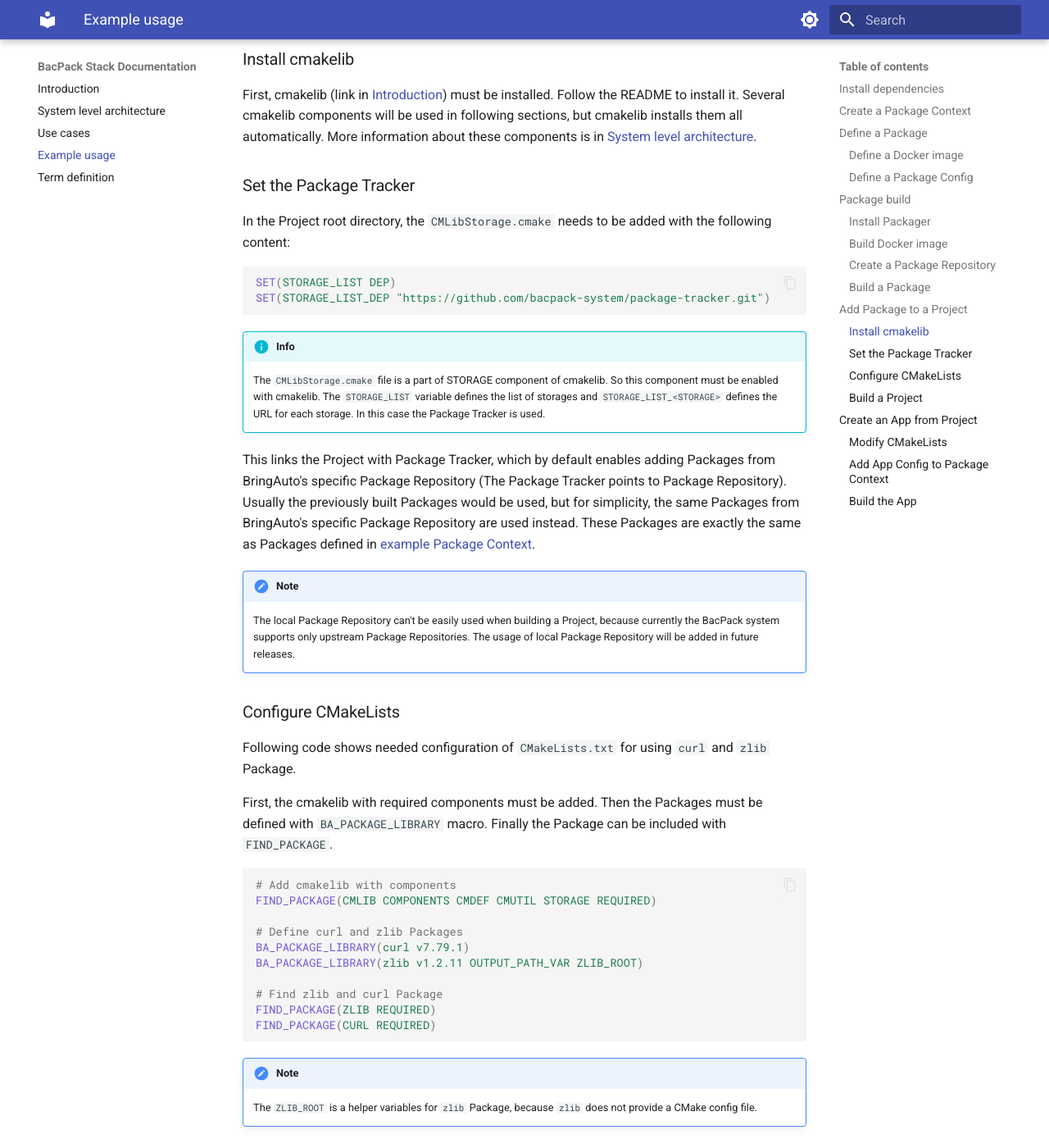
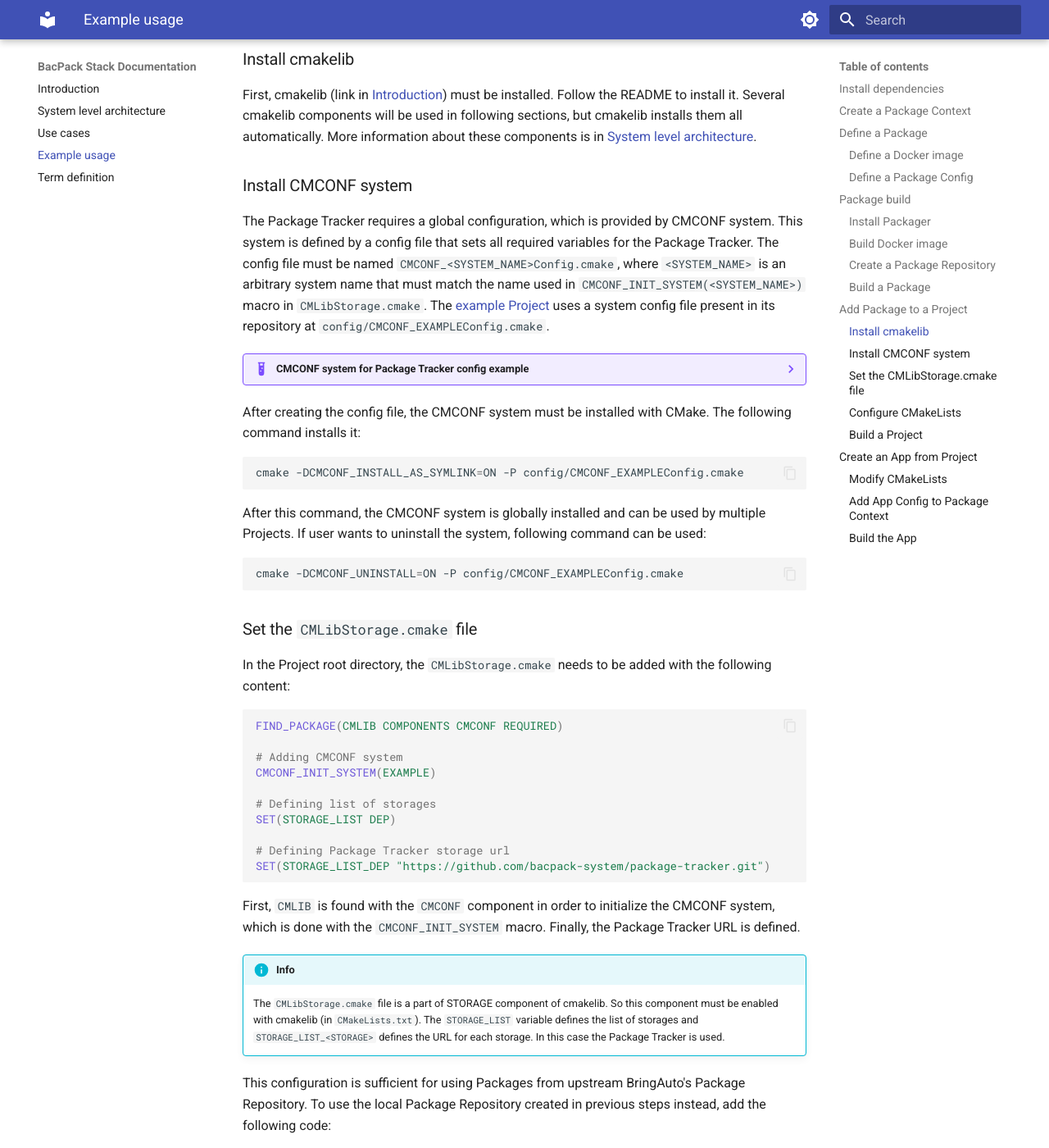
Before and after one commit to bacpack-system/bacpack-system.github.io, an MkDocs documentation site: the page built from docs/example_usage.md, in a window 1280 px wide and 1400 px high, scrolled down 4608 px. Shown: the whole window at 82% size. Built offline with MkDocs 1.6.1 and Material for MkDocs 9.7.7, drawn with Linux system fonts in a browser that asks for light colours; some of the changed text lies outside the part shown.

Commit message:
Add CMCONF system to components

````diff
--- a/docs/example_usage.md
+++ b/docs/example_usage.md
@@ -347,33 +347,114 @@ install it. Several cmakelib components will be used in following sections, but
 them all automatically. More information about these components is in
 [System level architecture](./architecture.md/#cmakelib).
 
-### Set the Package Tracker
+### Install CMCONF system
+
+The Package Tracker requires a global configuration, which is provided by CMCONF system. This
+system is defined by a config file that sets all required variables for the Package Tracker. The
+config file must be named `CMCONF_<SYSTEM_NAME>Config.cmake`, where `<SYSTEM_NAME>` is an arbitrary
+system name that must match the name used in `CMCONF_INIT_SYSTEM(<SYSTEM_NAME>)` macro in
+`CMLibStorage.cmake`. The [example Project](https://github.com/bacpack-system/example-project) uses
+a system config file present in its repository at `config/CMCONF_EXAMPLEConfig.cmake`.
+
+??? example "CMCONF system for Package Tracker config example"
+    The following config defines a CMCONF system for Package Tracker. The system name is `EXAMPLE`.
+    It sets all required variables for the Package Tracker.
+
+    First, `CMLIB` is found with the `CMCONF` component. Then the system is initialized with the
+    `CMCONF_INIT_SYSTEM` macro. Finally, the variables are set with the `CMCONF_SET` macro. The
+    variables are described in the
+    [Package Tracker documentation](https://github.com/bacpack-system/package-tracker/blob/master/doc/GlobalConfiguration.md).
+
+    With this configuration, Package Tracker will download Packages from upstream BringAuto's
+    Package Repository by default. In this example, this behavior will be overridden later on to
+    use the local Package Repository created in previous steps.
+
+    ```cmake
+    #
+    # Example configuration for CMCONF system.
+    #
+
+    FIND_PACKAGE(CMLIB REQUIRED COMPONENTS CMCONF)
+
+    CMCONF_INIT_SYSTEM(EXAMPLE)
+
+    # Setting using upstream Package Repository by default for this system. This can be overridden by
+    # App in CMakeLists.txt.
+    CMCONF_SET(BA_PACKAGE_LOCAL_USE OFF)
+    CMCONF_SET(BA_PACKAGE_LOCAL_PATH "")
+
+    # The http authorization header is usually used for accessing private Package Repositories. This
+    # example does not need it, but the variable must be set.
+    CMCONF_SET(BA_PACKAGE_HTTP_AUTHORIZATION_HEADER "")
+
+    # Setting BringAuto's Package Repository URI Template
+    CMCONF_SET(BA_PACKAGE_URI_REVISION master)
+    CMCONF_SET(BA_PACKAGE_URI_TEMPLATE_REMOTE "https://gitea.bringauto.com/fleet-protocol/package-repository/media/<REVISION>/package/<GIT_PATH>/<PACKAGE_GROUP_NAME>/<ARCHIVE_NAME>")
+    ```
+
+After creating the config file, the CMCONF system must be installed with CMake. The following
+command installs it:
+
+```bash
+cmake -DCMCONF_INSTALL_AS_SYMLINK=ON -P config/CMCONF_EXAMPLEConfig.cmake
+```
+
+After this command, the CMCONF system is globally installed and can be used by multiple Projects.
+If user wants to uninstall the system, following command can be used:
+
+```bash
+cmake -DCMCONF_UNINSTALL=ON -P config/CMCONF_EXAMPLEConfig.cmake
+```
+
+### Set the `CMLibStorage.cmake` file
 
 In the Project root directory, the `CMLibStorage.cmake` needs to be added with the following content:
 
 ```cmake
+FIND_PACKAGE(CMLIB COMPONENTS CMCONF REQUIRED)
+
+# Adding CMCONF system
+CMCONF_INIT_SYSTEM(EXAMPLE)
+
+# Defining list of storages
 SET(STORAGE_LIST DEP)
+
+# Defining Package Tracker storage url
 SET(STORAGE_LIST_DEP "https://github.com/bacpack-system/package-tracker.git")
 ```
+
+First, `CMLIB` is found with the `CMCONF` component in order to initialize the CMCONF system,
+which is done with the `CMCONF_INIT_SYSTEM` macro. Finally, the Package Tracker URL is defined.
 
 !!! info
 
     The `CMLibStorage.cmake` file is a part of STORAGE component of cmakelib. So this component
-    must be enabled with cmakelib. The `STORAGE_LIST` variable defines the list of storages and
-    `STORAGE_LIST_<STORAGE>` defines the URL for each storage. In this case the Package Tracker
-    is used.
+    must be enabled with cmakelib (in `CMakeLists.txt`). The `STORAGE_LIST` variable defines the
+    list of storages and `STORAGE_LIST_<STORAGE>` defines the URL for each storage. In this case
+    the Package Tracker is used.
 
-This links the Project with Package Tracker, which by default enables adding Packages from
-BringAuto's specific Package Repository (The Package Tracker points to Package Repository). Usually
-the previously built Packages would be used, but for simplicity, the same Packages from BringAuto's
-specific Package Repository are used instead. These Packages are exactly the same as Packages
-defined in [example Package Context](https://github.com/bacpack-system/example-context).
+This configuration is sufficient for using Packages from upstream BringAuto's Package Repository.
+To use the local Package Repository created in previous steps instead, add the following code:
+
+```cmake
+# Setting using local Package Repository for this App.
+CMCONF_SET(BA_PACKAGE_LOCAL_USE ON)
+CMCONF_SET(BA_PACKAGE_LOCAL_PATH "/package_repo")
+```
+
+or export `BA_PACKAGE_LOCAL_PATH` environment variable before running `cmake`:
+
+```bash
+export BA_PACKAGE_LOCAL_PATH=/package_repo
+```
+
+The path must be set to the actual absolute path of the Package Repository.
 
 !!! note
 
-    The local Package Repository can't be easily used when building a Project, because currently
-    the BacPack system supports only upstream Package Repositories. The usage of local Package
-    Repository will be added in future releases.
+    Even without setting local Package Repository, the Project will be built successfully. It is
+    because the `curl` and `zlib` Packages are already built and available in upstream BringAuto's
+    Package Repository.
 
 ### Configure CMakeLists
 
````
Also changed, not shown: docs/architecture.md (+20 -2 lines), docs/index.md (+4 -0 lines), docs/use_cases.md (+5 -2 lines).
